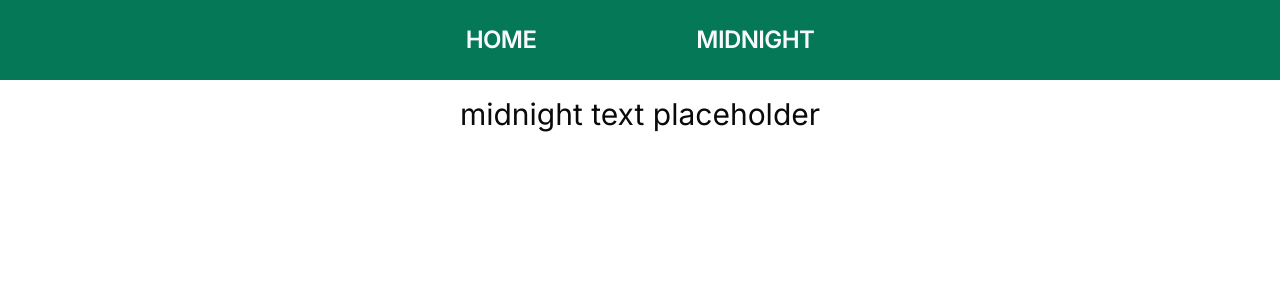
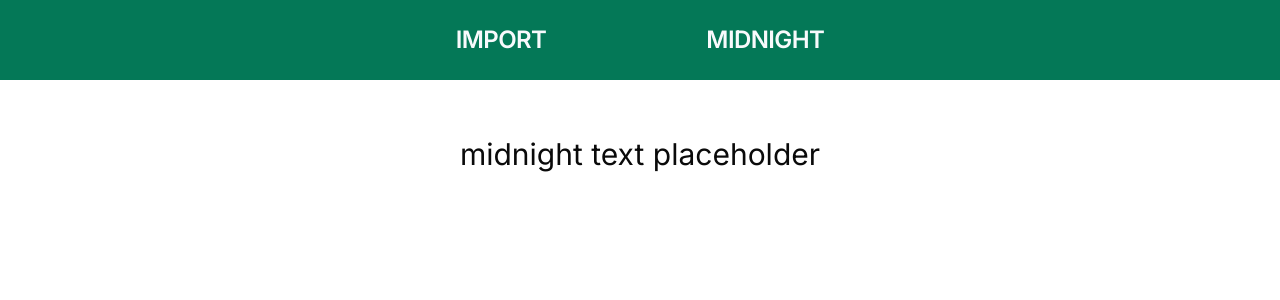
Before and after one commit to gian-de/lucid_client, a Next.js app: page /midnight in a window 1280 px wide. Shown: the top 300 px of the page. Built offline with nearby package versions, Linux system fonts and the light colour scheme.

Commit message:
removed "home" page and made "Import" default page

```diff
--- a/app/(root)/midnight/page.tsx
+++ b/app/(root)/midnight/page.tsx
@@ -1,6 +1,6 @@
 export default function Midnight() {
   return (
-    <main className="flex flex-col items-center justify-between min-h-screen p-24 text-3xl">
+    <main className="flex flex-col items-center justify-between min-h-screen p-24 mt-10 text-3xl">
       <p>midnight text placeholder</p>
     </main>
   );
--- a/app/layout.tsx
+++ b/app/layout.tsx
@@ -18,7 +18,7 @@ export default function RootLayout({
 }) {
   return (
     <html lang="en">
-      <body className={inter.className}>
+      <body className={`${inter.className}`}>
         <Navbar />
         {children}
       </body>
--- a/components/Navbar.tsx
+++ b/components/Navbar.tsx
@@ -22,16 +22,16 @@ const Navbar = () => {
   }
 
   const navLinks = [
+    // {
+    //   id: 1,
+    //   name: "Home",
+    //   slug: "/",
+    // },
     {
-      id: 1,
-      name: "Home",
+      id: 2,
+      name: "Import",
       slug: "/",
     },
-    // {
-    //   id: 2,
-    //   name: "Import",
-    //   slug: "/import",
-    // },
     {
       id: 3,
       name: "Midnight",
--- a/components/ui/data-table.tsx
+++ b/components/ui/data-table.tsx
@@ -74,7 +74,7 @@ export function DataTable<TData, TValue>({
   });
 
   return (
-    <div>
+    <>
       <div className="flex flex-col w-[93vw] h-[88vh] mx-auto">
         <div className="flex items-center justify-between w-full py-5">
           <div className="flex w-2/3 space-x-10">
@@ -182,6 +182,6 @@ export function DataTable<TData, TValue>({
           </TableBody>
         </Table>
       </div>
-    </div>
+    </>
   );
 }
```
